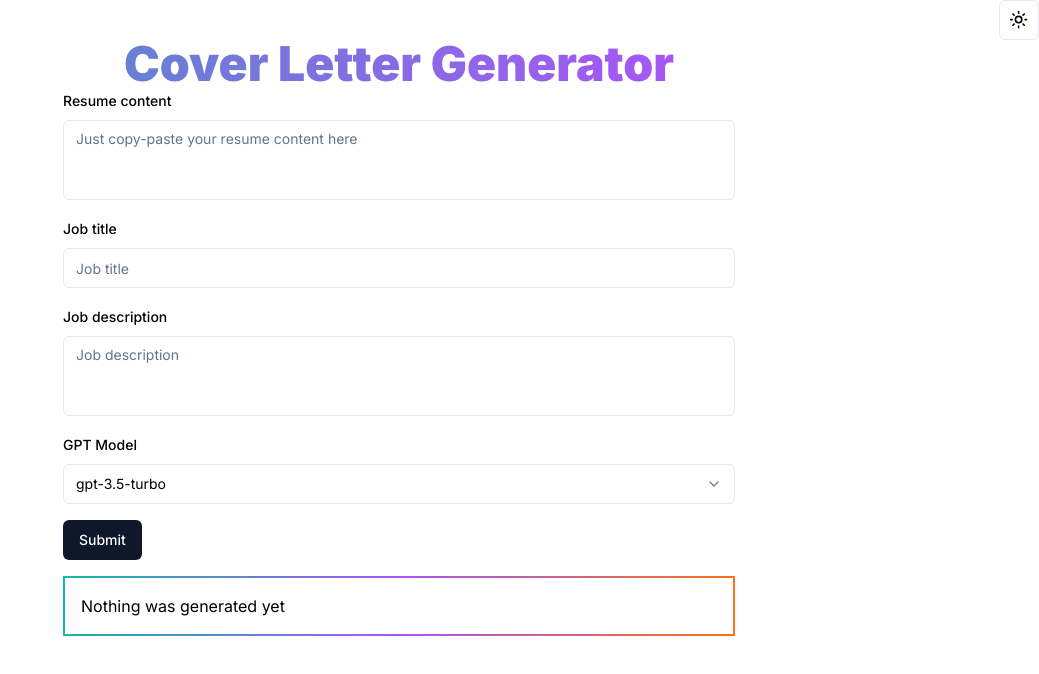
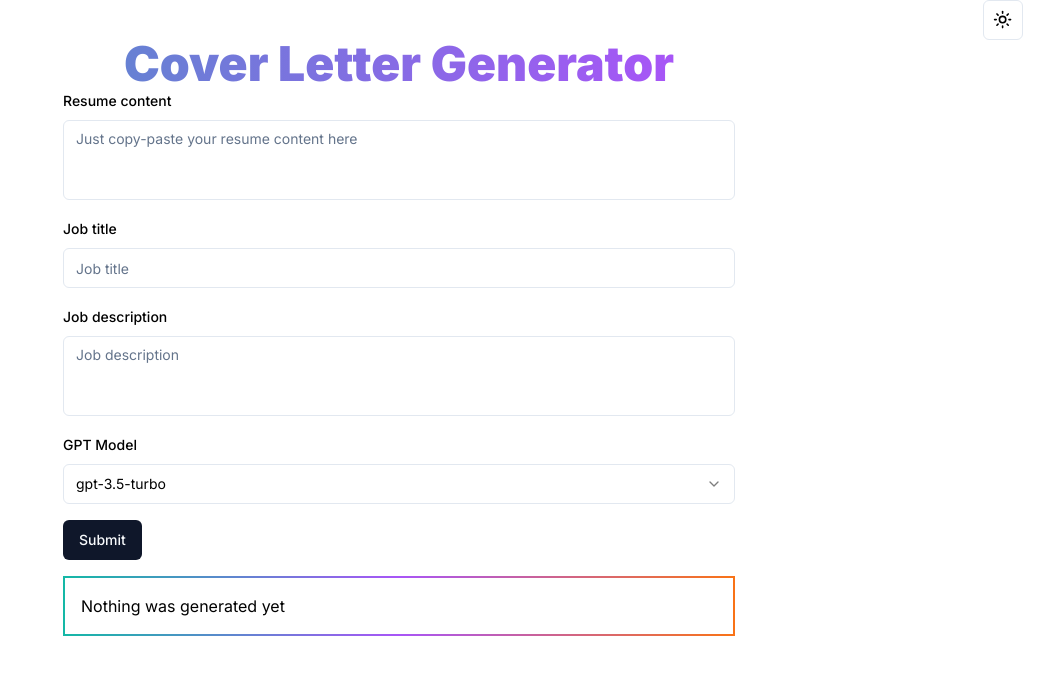
Before and after one commit to jchrobakk/cover-letter-generator, a Next.js app: page / in a window 1280 px wide. Shown: the top 674 px of the page, without its empty margins (241-1280 px from the left). Built offline with nearby package versions, Linux system fonts and the light colour scheme.

Commit message:
fix: add paddings in layout

```diff
--- a/src/app/layout.tsx
+++ b/src/app/layout.tsx
@@ -24,10 +24,10 @@ export default function RootLayout({
           attribute="class"
           defaultTheme="system"
         >
-          <nav className="flex justify-end">
+          <nav className="flex justify-end px-4">
             <ModeToggle />
           </nav>
-          <main className="mx-auto">{children}</main>
+          <main className="mx-auto px-4">{children}</main>
           <Toaster />
         </ThemeProvider>
       </body>
```
